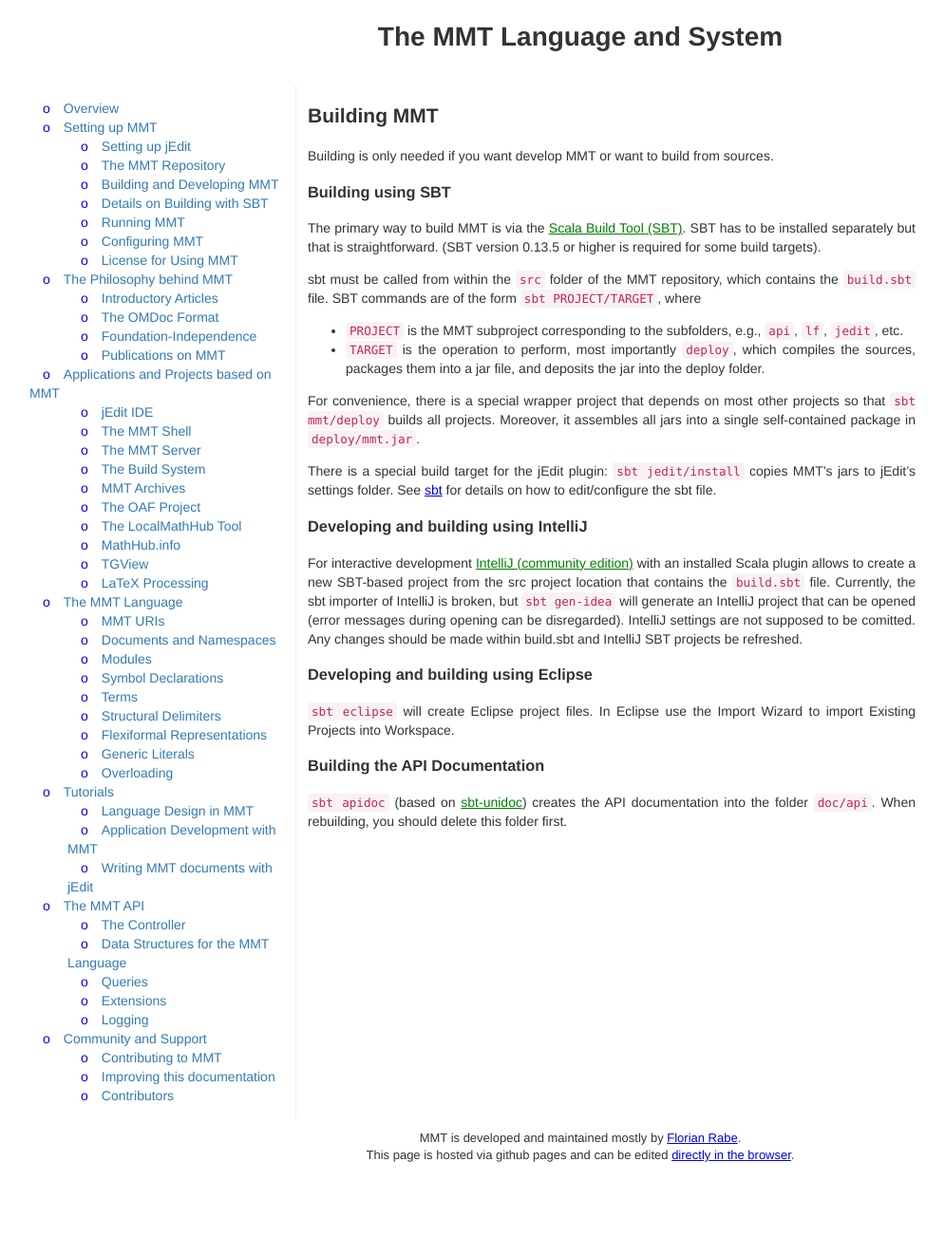
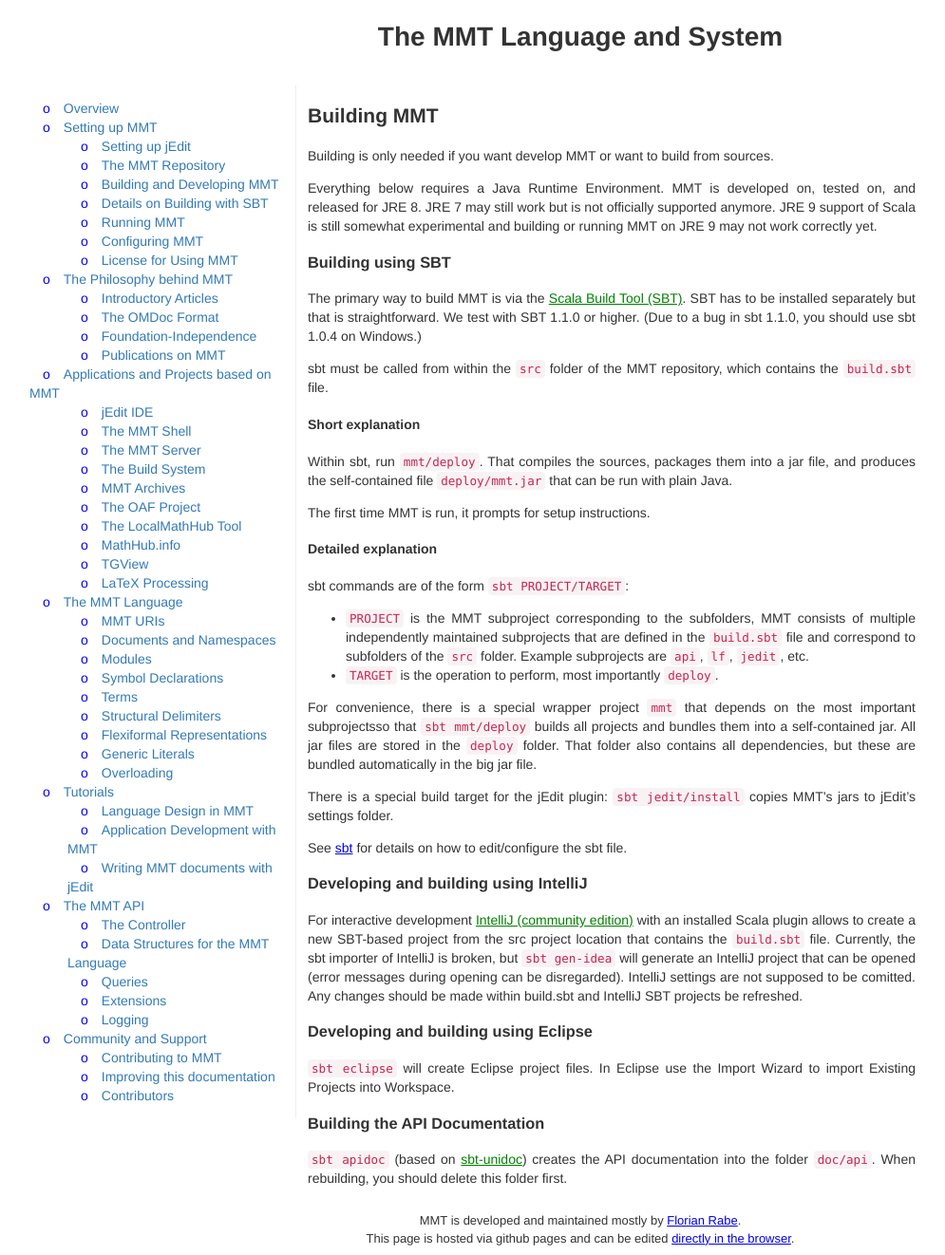
Before and after one commit to UniFormal/uniformal.github.io, a Jekyll site: the page built from doc/setup/build.md, in a window 1280 px wide. Shown: the whole page at 95% size, without its empty margins (29-1024 px from the left). Built offline with Jekyll 4.4.1, drawn with Linux system fonts in a browser that asks for light colours; before the commit the page ends 1235 px from its top, so only the background shows below that.

Commit message:
Update build.md

```diff
--- a/doc/setup/build.md
+++ b/doc/setup/build.md
@@ -5,21 +5,38 @@
 
 Building is only needed if you want develop MMT or want to build from sources.
 
+Everything below requires a Java Runtime Environment.
+MMT is developed on, tested on, and released for JRE 8.
+JRE 7 may still work but is not officially supported anymore.
+JRE 9 support of Scala is still somewhat experimental and building or running MMT on JRE 9 may not work correctly yet.
+
 ### Building using SBT
 
 The primary way to build MMT is via the [Scala Build Tool (SBT)](http://www.scala-sbt.org/).
-SBT has to be installed separately but that is straightforward. (SBT version 0.13.5 or higher is required for some build targets).
+SBT has to be installed separately but that is straightforward.
+We test with SBT 1.1.0 or higher. (Due to a bug in sbt 1.1.0, you should use sbt 1.0.4 on Windows.)
 
 sbt must be called from within the `src` folder of the MMT repository, which contains the `build.sbt` file.
-SBT commands are of the form `sbt PROJECT/TARGET`, where
 
-* `PROJECT` is the MMT subproject corresponding to the subfolders, e.g., `api`, `lf`, `jedit`, etc.
-* `TARGET` is the operation to perform, most importantly `deploy`, which compiles the sources, packages them into a jar file, and deposits the jar into the deploy folder.
+#### Short explanation
 
-For convenience, there is a special wrapper project that depends on most other projects so that `sbt mmt/deploy` builds all projects.
-Moreover, it assembles all jars into a single self-contained package in `deploy/mmt.jar`.
+Within sbt, run `mmt/deploy`. That compiles the sources, packages them into a jar file, and produces the self-contained file `deploy/mmt.jar` that can be run with plain Java.
+
+The first time MMT is run, it prompts for setup instructions.
+
+#### Detailed explanation
+
+sbt commands are of the form `sbt PROJECT/TARGET`:
+
+* `PROJECT` is the MMT subproject corresponding to the subfolders, MMT consists of multiple independently maintained subprojects that are defined in the `build.sbt` file and correspond to subfolders of the `src` folder. Example subprojects are `api`, `lf`, `jedit`, etc.
+* `TARGET` is the operation to perform, most importantly `deploy`.
+
+For convenience, there is a special wrapper project `mmt` that depends on the most important subprojectsso that `sbt mmt/deploy` builds all projects and bundles them into a self-contained jar.
+All jar files are stored in the `deploy` folder.
+That folder also contains all dependencies, but these are bundled automatically in the big jar file.
 
 There is a special build target for the jEdit plugin: `sbt jedit/install` copies MMT's jars to jEdit's settings folder.
+
 See [sbt](sbt.html) for details on how to edit/configure the sbt file.
 
 ### Developing and building using IntelliJ
```
